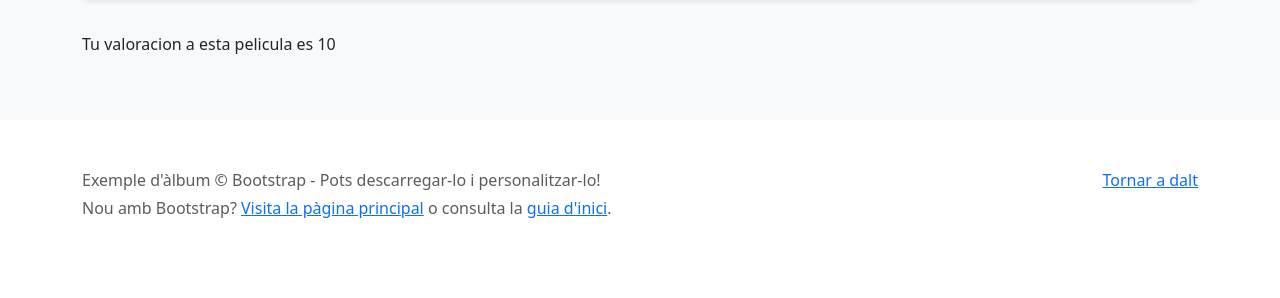
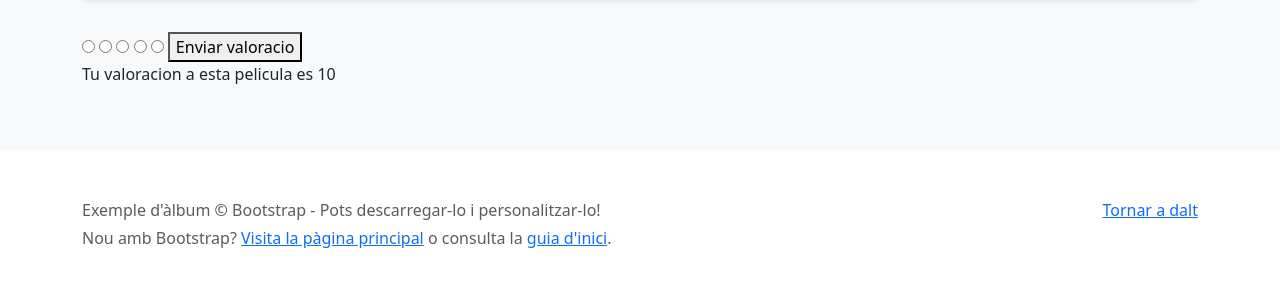
Before and after one commit to marcestruch/pelis_v1, a PHP site: page /peliview.php?id=1 in a window 1280 px wide. Shown: the part 796-1094 px from the top of the page. Before the commit the page ends 1014 px from the top, so only its background shows below. Run offline with PHP 8.4, Linux system fonts and the light colour scheme; the visitor is signed in with stand-in values (Sample User, id 1); tables that the repository leaves empty or names only in its code hold one stand-in row (values such as "Sample post").

Commit message:
Ya recibo los datos del formulario sin problemas (tengo en cuenta que al enviar el formulario tambien pase la id de la pelicula para que la enseñe ya q se perderia si no la vuelvo a pasar) esta almacenada en input de tipo hidden con el valor $_GET["id"]

```diff
--- a/peliview.php
+++ b/peliview.php
@@ -10,7 +10,6 @@ require_once __DIR__.'/models/Valoracio.php';
 require_once __DIR__.'/models/ValoracioDAO.php';
 require_once __DIR__.'/models/utils.php';
 session_start();
-
 // Control de sessió d'usuari actiu.
 if(!empty($_SESSION["usuari"]) || !empty($_COOKIE['usuari_recordat'])){
     $usuariActiu = true;
@@ -22,7 +21,7 @@ if(!empty($_SESSION["usuari"]) || !empty($_COOKIE['usuari_recordat'])){
 
 // Carrega la pel·lícula pel seu id (GET).
 $peli = null;
-if ($_SERVER['REQUEST_METHOD'] == "GET" && isset($_GET["id"]) && !empty($_GET["id"])) {
+if ($_SERVER['REQUEST_METHOD'] == "GET" && isset($_GET["id"]) && !empty($_GET["id"]) || isset($_GET["id"]) && !empty($_GET["id"])) {
     $id = neteja_dades($_GET["id"]);
     $peli = PeliDAO::select($id);
     //Si es un usuario ve su valoracion
@@ -101,7 +100,18 @@ include_once __DIR__ . '/header.php';
                         </div>
                     </div>
                 </div>
-                <p>Tu valoracion a esta pelicula es <?= $valPropia = $valoracio->getValoracio()?></p>
+                <div class="form">
+                    <form method="get">
+                        <input type="hidden" name="id" value="<?= $_GET['id'] ?? '' ?>">
+                        <input type="radio" name="valoracio" id="1" value="<?= 1?>">
+                        <input type="radio" name="valoracio" id="2" value="<?= 2?>">
+                        <input type="radio" name="valoracio" id="3" value="<?= 3?>">
+                        <input type="radio" name="valoracio" id="4" value="<?= 4?>">
+                        <input type="radio" name="valoracio" id="5" value="<?= 5?>">
+                        <button type="submit">Enviar valoracio</button>
+                    </form>
+                    <p>Tu valoracion a esta pelicula es <?= $valPropia = $valoracio->getValoracio()?></p>
+                </div>
             </div>
         </div>
     <?php endif; ?>
```
